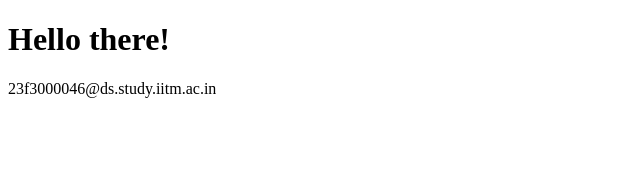
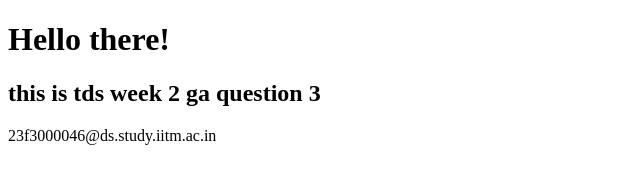
Before and after one commit to 23f3000046/TDS_W2_GIT, a plain HTML site: page index.html in a window 1280 px wide. Shown: the whole page, without its empty margins (0-640 px from the left). Drawn offline with Linux system fonts and the light colour scheme.

Commit message:
Update index.html

```diff
--- a/index.html
+++ b/index.html
@@ -5,6 +5,7 @@
 </head>
 <body>
     <h1>Hello there!</h1>
+    <h2>this is tds week 2 ga question 3 </h2>
     23f3000046@ds.study.iitm.ac.in<br>
 </body>
 </html>
```
